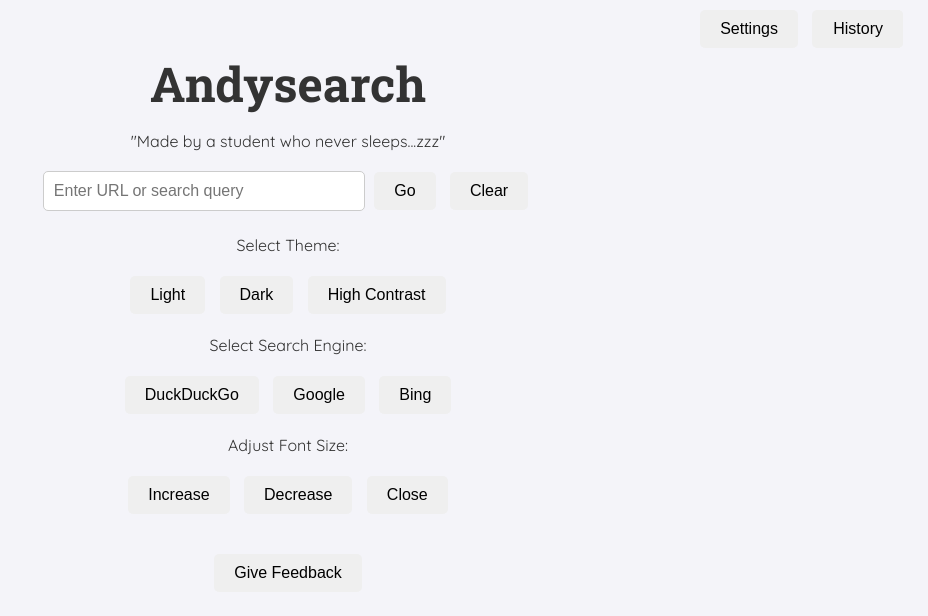
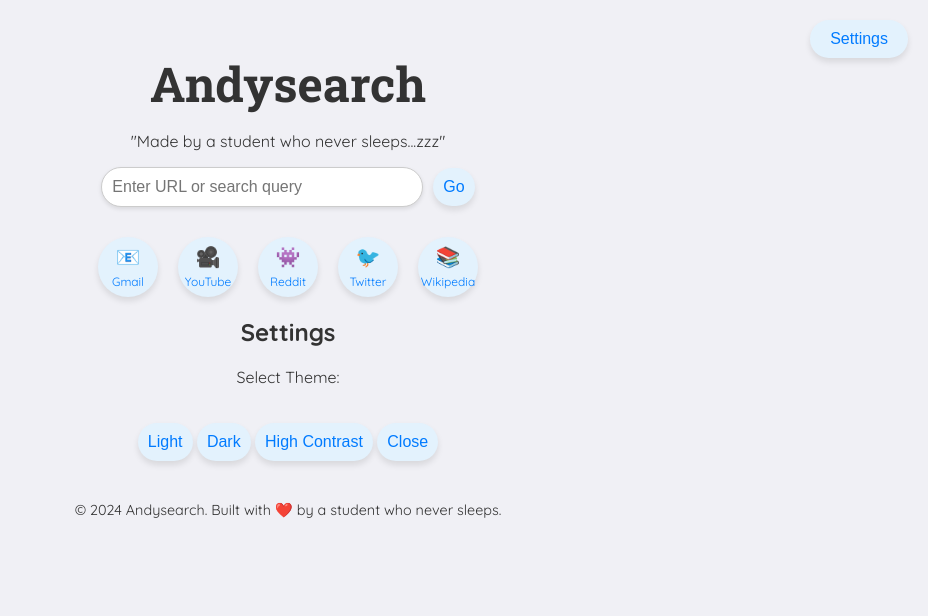
Before and after one commit to andy64lol/4ndysearch.github.io, a plain HTML site: page index.html in a window 1280 px wide. Both pictures are taken after a click on the button "Settings". Shown: the whole page, without its empty margins (352-1280 px from the left). Drawn offline with Linux system fonts and the light colour scheme.

Commit message:
Update index.html

```diff
--- a/index.html
+++ b/index.html
@@ -14,202 +14,194 @@
             padding: 20px;
             text-align: center;
             transition: background-color 0.5s, color 0.5s, font-size 0.5s;
-            transition: all 0.5s ease;
+            background-color: #f0f0f5;
+            color: #333;
         }
         h1 {
             font-family: 'Roboto Slab', serif;
             font-size: 3em;
             margin-bottom: 10px;
-            transition: font-size 0.3s ease;
         }
         input[type="text"] {
             padding: 10px;
             width: 300px;
             font-size: 16px;
             border: 1px solid #ccc;
-            border-radius: 5px;
-            transition: background-color 0.3s, color 0.3s;
+            border-radius: 20px;
+            box-shadow: 0 2px 4px rgba(0, 0, 0, 0.1);
+        }
+        .search-container {
+            display: flex;
+            justify-content: center;
+            align-items: center;
+            gap: 10px;
         }
         button {
-            padding: 10px 20px;
+            padding: 10px;
             font-size: 16px;
             border: none;
-            border-radius: 5px;
+            border-radius: 20px;
             cursor: pointer;
-            margin: 5px;
-            transition: background-color 0.3s, color 0.3s, transform 0.2s ease;
+            box-shadow: 0 4px 6px rgba(0, 0, 0, 0.1);
+            transition: transform 0.2s ease, background-color 0.3s ease;
         }
         button:hover {
             transform: scale(1.1);
-            opacity: 0.9;
         }
-        .top-buttons, .history-buttons {
-            position: absolute;
-            top: 10px;
+        .site-button {
+            padding: 10px;
+            font-size: 14px;
+            border-radius: 50%;
+            width: 60px;
+            height: 60px;
+            display: flex;
+            flex-direction: column;
+            align-items: center;
+            justify-content: center;
+        }
+        .site-button .icon {
+            font-size: 20px;
+        }
+        .button-label {
+            font-family: 'Quicksand', sans-serif;
+            font-size: 12px;
+            margin-top: 5px;
+        }
+        .top-buttons {
+            position: fixed;
+            top: 20px;
             right: 20px;
-            transition: transform 0.3s ease;
         }
-        .top-buttons button, .history-buttons button {
-            margin: 0 5px;
+        .top-buttons button {
+            border-radius: 20px;
+            padding: 10px 20px;
         }
-        .useless-overlay {
-            position: fixed;
-            top: 0;
-            left: 0;
-            width: 100%;
-            height: 100%;
-            background-color: white;
-            color: black;
-            font-size: 50px;
-            font-weight: bold;
+        .button-grid {
             display: flex;
             justify-content: center;
-            align-items: center;
-            z-index: 9999;
-            opacity: 1;
-            transition: opacity 0.5s ease;
+            flex-wrap: wrap;
+            gap: 20px;
+            margin-top: 30px;
         }
-        .history {
-            margin-top: 20px;
-            text-align: left;
-            max-width: 600px;
-            margin: 20px auto;
-            transition: transform 0.5s ease;
+        footer {
+            margin-top: 40px;
+            font-size: 0.9em;
         }
-        .history ul {
-            list-style-type: none;
-            padding: 0;
-        }
-        .history ul li {
-            margin: 5px 0;
-            transition: transform 0.3s ease;
-        }
-        .feedback {
-            margin-top: 30px;
-            transition: transform 0.3s ease;
-        }
+
+        /* Themes */
         .light {
-            background-color: #f4f4f9;
+            background-color: #f0f0f5;
             color: #333;
         }
+        .light button {
+            background-color: #e3f2fd;
+            color: #007BFF;
+        }
+        .light button:hover {
+            background-color: #bbdefb;
+        }
+
         .dark {
             background-color: #1e1e1e;
             color: #f4f4f9;
         }
+        .dark button {
+            background-color: #37474f;
+            color: #eceff1;
+        }
+        .dark button:hover {
+            background-color: #455a64;
+        }
+
         .high-contrast {
             background-color: black;
             color: yellow;
         }
+        .high-contrast button {
+            background-color: yellow;
+            color: black;
+        }
+        .high-contrast button:hover {
+            background-color: orange;
+        }
     </style>
     <script>
-        let total = 1;
-        let searchHistory = [];
-        let searchEngine = "https://duckduckgo.com/?q=";
-
-        function redirectToURL() {
-            const urlInput = document.getElementById("urlInput").value.trim();
-            if (urlInput === "") {
-                triggerUselessMode();
-            } else {
-                const validPattern = /(www\.|https?:\/\/).*?(\.com|\.org|\.net|\.edu|\.gov|\.io|\.co|\.us|\.uk|\.au)/i;
-                if (validPattern.test(urlInput)) {
-                    saveToHistory(urlInput);
-                    window.location.href = urlInput.startsWith("http") ? urlInput : "http://" + urlInput;
-                } else {
-                    saveToHistory(urlInput);
-                    window.location.href = searchEngine + encodeURIComponent(urlInput);
-                }
-            }
-        }
-
-        function triggerUselessMode() {
-            const overlay = document.createElement("div");
-            overlay.className = "useless-overlay";
-            overlay.innerText = total;
-            document.body.appendChild(overlay);
-
-            if (total === 2048) {
-                window.location.href = "https://ovolve.github.io/2048-AI/";
-                return;
-            }
-            total += total;
-
-            setTimeout(() => {
-                overlay.style.opacity = "0";
-                setTimeout(() => overlay.remove(), 500);
-            }, 1000);
+        function toggleSettings() {
+            const settingsBox = document.getElementById("settings-box");
+            const overlay = document.getElementById("overlay");
+            const isVisible = settingsBox.style.display === "block";
+            settingsBox.style.display = isVisible ? "none" : "block";
+            overlay.style.display = isVisible ? "none" : "block";
         }
 
         function changeTheme(theme) {
             document.body.className = theme;
         }
 
-        function showCredits() {
-            alert("Andysearch\nCreated by a student who never sleeps...zzz\n© 2024 Andysearch.");
-        }
-
-        function saveToHistory(entry) {
-            searchHistory.push(entry);
-            updateHistory();
-        }
-
-        function updateHistory() {
-            const historyList = document.getElementById("historyList");
-            historyList.innerHTML = "";
-            searchHistory.forEach(item => {
-                const listItem = document.createElement("li");
-                listItem.textContent = item;
-                historyList.appendChild(listItem);
-            });
+        function redirectToURL() {
+            const urlInput = document.getElementById("urlInput").value.trim();
+            if (urlInput) {
+                const isValidURL = /^(https?:\/\/)?[\w\-]+(\.[\w\-]+)+[/#?]?.*$/i.test(urlInput);
+                const finalURL = isValidURL ? (urlInput.startsWith("http") ? urlInput : "http://" + urlInput) : `https://duckduckgo.com/?q=${encodeURIComponent(urlInput)}`;
+                window.open(finalURL, "_blank");
+            } else {
+                alert("Please enter a URL or search term.");
+            }
         }
 
         function clearInput() {
             document.getElementById("urlInput").value = "";
-        }
-
-        function setSearchEngine(engine) {
-            searchEngine = engine;
-        }
-
-        function openFeedbackForm() {
-            window.open("https://forms.gle/HtpgniuoDpUgPfxK7", "_blank");
         }
     </script>
 </head>
 <body class="light">
     <h1>Andysearch</h1>
     <p>"Made by a student who never sleeps...zzz"</p>
-    <input type="text" id="urlInput" placeholder="Enter URL or search query">
-    <button onclick="redirectToURL()">Go</button>
-    <button onclick="clearInput()">Clear</button>
+    <div class="search-container">
+        <input type="text" id="urlInput" placeholder="Enter URL or search query">
+        <button onclick="redirectToURL()">Go</button>
+    </div>
+
     <div class="top-buttons">
-        <button onclick="document.getElementById('settings').style.display='block'">Settings</button>
-        <button onclick="showCredits()">Credits</button>
+        <button onclick="toggleSettings()">Settings</button>
     </div>
-    <div class="history-buttons">
-        <button onclick="document.getElementById('history').style.display='block'">History</button>
+
+    <div class="button-grid">
+        <button class="site-button" onclick="window.open('https://www.gmail.com', '_blank')">
+            <span class="icon">📧</span>
+            <span class="button-label">Gmail</span>
+        </button>
+        <button class="site-button" onclick="window.open('https://www.youtube.com', '_blank')">
+            <span class="icon">🎥</span>
+            <span class="button-label">YouTube</span>
+        </button>
+        <button class="site-button" onclick="window.open('https://www.reddit.com', '_blank')">
+            <span class="icon">👾</span>
+            <span class="button-label">Reddit</span>
+        </button>
+        <button class="site-button" onclick="window.open('https://www.twitter.com', '_blank')">
+            <span class="icon">🐦</span>
+            <span class="button-label">Twitter</span>
+        </button>
+        <button class="site-button" onclick="window.open('https://www.wikipedia.org', '_blank')">
+            <span class="icon">📚</span>
+            <span class="button-label">Wikipedia</span>
+        </button>
     </div>
-    <div id="settings" style="display:none; margin-top: 20px;">
+
+    <div id="overlay" class="overlay" onclick="toggleSettings()"></div>
+
+    <div id="settings-box" class="settings-box" style="display:none;">
+        <h2>Settings</h2>
         <p>Select Theme:</p>
         <button onclick="changeTheme('light')">Light</button>
         <button onclick="changeTheme('dark')">Dark</button>
         <button onclick="changeTheme('high-contrast')">High Contrast</button>
-        <p>Select Search Engine:</p>
-        <button onclick="setSearchEngine('https://duckduckgo.com/?q=')">DuckDuckGo</button>
-        <button onclick="setSearchEngine('https://www.google.com/search?q=')">Google</button>
-        <button onclick="setSearchEngine('https://www.bing.com/search?q=')">Bing</button>
-        <p>Adjust Font Size:</p>
-        <button onclick="document.body.style.fontSize = '18px'">Increase</button>
-        <button onclick="document.body.style.fontSize = '14px'">Decrease</button>
-        <button onclick="document.getElementById('settings').style.display='none'">Close</button>
+        <button style="margin-top: 20px;" onclick="toggleSettings()">Close</button>
     </div>
-    <div id="history" style="display:none; margin-top: 20px;">
-        <h3>Search History</h3>
-        <ul id="historyList"></ul>
-        <button onclick="document.getElementById('history').style.display='none'">Close</button>
-    </div>
-    <div class="feedback">
-        <button onclick="openFeedbackForm()">Give Feedback</button>
-    </div>
+
+    <footer>
+        <p>&copy; 2024 Andysearch. Built with ❤️ by a student who never sleeps.</p>
+    </footer>
 </body>
 </html>
```
